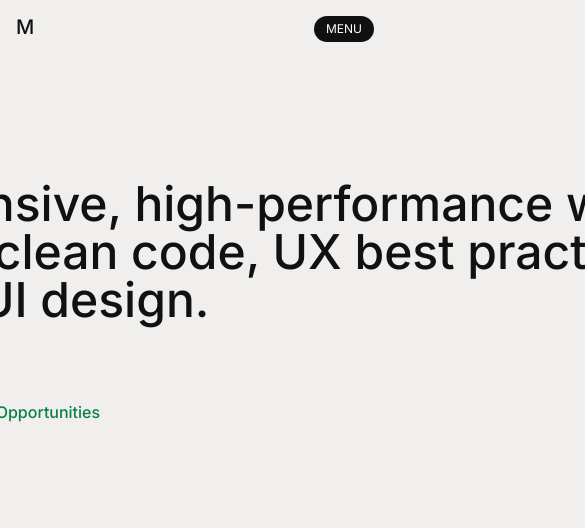
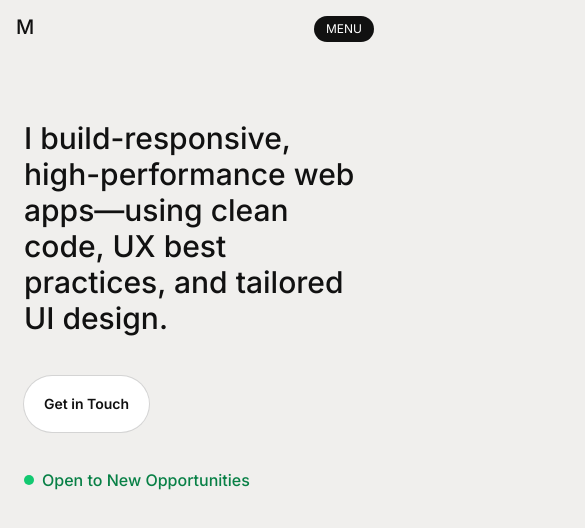
Before and after one commit to mauromltn/portfolio, a Next.js app: page / in a window 390 px wide. Shown: the top 528 px of the page, 585 px wide, since content can reach past the window. Built offline with nearby package versions, Linux system fonts and the light colour scheme.

Commit message:
feat: Add responsiveness to Hero component

```diff
--- a/src/components/Hero.tsx
+++ b/src/components/Hero.tsx
@@ -1,23 +1,23 @@
-import { TextGenerateEffectDemo } from "./Text/HeroText";
-import { ViewReveal } from "./ui/ViewReveal";
+import { HeroText } from "./ui/ViewReveal/HeroText";
+import { CAT } from "./ui/ViewReveal/CAT";
 
 export default function Hero() {
    return (
-      <main className='flex flex-col justify-center w-250 mt-30'>
-         <TextGenerateEffectDemo />
-         <ViewReveal>
+      <main className='flex flex-col justify-center max-w-250 mt-20 sm:mt-30 px-6 lg:px-0'>
+         <HeroText />
+         <CAT>
             <a
                href="mailto:dev.montane@gmail.com"
-               className='bg-white ring ring-neutral-300 font-semibold py-4 px-5 rounded-full hover:shadow-[0px_8px_12px_0px_rgba(0,0,0,0.105)] hover:scale-101 duration-200'
+               className='w-fit bg-white ring ring-neutral-300 text-sm sm:text-base font-semibold text-center py-4.5 px-5 rounded-full hover:shadow-lg hover:-translate-y-0.5 active:translate-y-0 transition-hover duration-200 ease-out'
             >
-               Get in touch
+               Get in Touch
             </a>
 
-            <div className='flex gap-3 items-center'>
-               <div className='bg-[#12C971] rounded-full w-3 h-3'></div>
+            <div className='flex gap-2 sm:gap-3 items-center'>
+               <div className='bg-[#12C971] rounded-full w-2.5 h-2.5 sm:w-3 sm:h-3'></div>
                <p className='text-[#088046] font-medium'>Open to New Opportunities</p>
             </div>
-         </ViewReveal>
+         </CAT>
       </main>
    )
 }
--- a/src/components/Text/HeroText.tsx
+++ /dev/null
@@ -1,8 +0,0 @@
-"use client";
-import { TextGenerateEffect } from "../ui/text-generate-effect";
-
-const words = 'I build-responsive, high-performance web apps—using clean code, UX best practices, and tailored UI design.';
-
-export function TextGenerateEffectDemo() {
-  return <TextGenerateEffect duration={2} words={words} className="text-5xl font-medium py-15" />;
-}
--- a/src/components/ui/ViewReveal.tsx
+++ b/src/components/ui/ViewReveal/CAT.tsx
@@ -1,14 +1,14 @@
 'use client'
 import { motion } from "framer-motion";
 
-export const ViewReveal = ({ children }: { children: React.ReactNode }) => {
+export const CAT = ({ children }: { children: React.ReactNode }) => {
   return (
     <motion.div
       initial={{ opacity: 0,  x: -100, filter: 'blur(10px)' }}
    whileInView={{ opacity: 1,  x: 0, scale: 1, filter: 'blur(0px)' }}
       transition={{ duration: 1, delay: 1.5 }}
       viewport={{ once: true }}
-      className="flex gap-10 items-center "
+      className="flex flex-col sm:flex-row gap-9 sm:items-center"
     >
       {children}
     </motion.div>
--- /dev/null
+++ b/src/components/ui/ViewReveal/HeroText.tsx
@@ -0,0 +1,8 @@
+"use client";
+import { TextGenerateEffect } from "../text-generate-effect";
+
+const words = 'I build-responsive, high-performance web apps—using clean code, UX best practices, and tailored UI design.';
+
+export function HeroText() {
+  return <TextGenerateEffect duration={2} words={words} className="text-3xl sm:text-5xl font-medium py-10 sm:py-15" />;
+}
```
